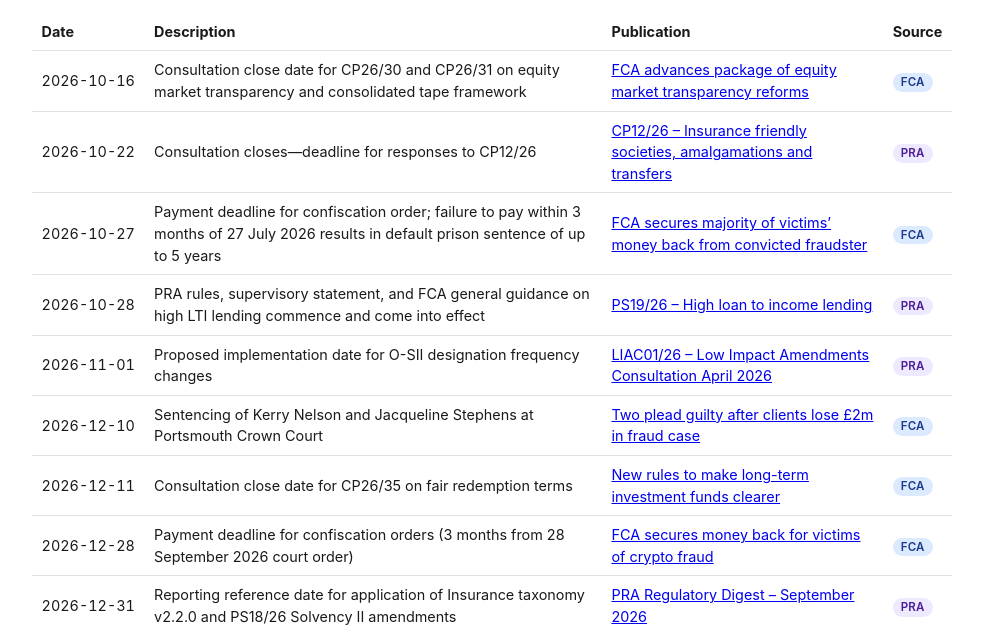
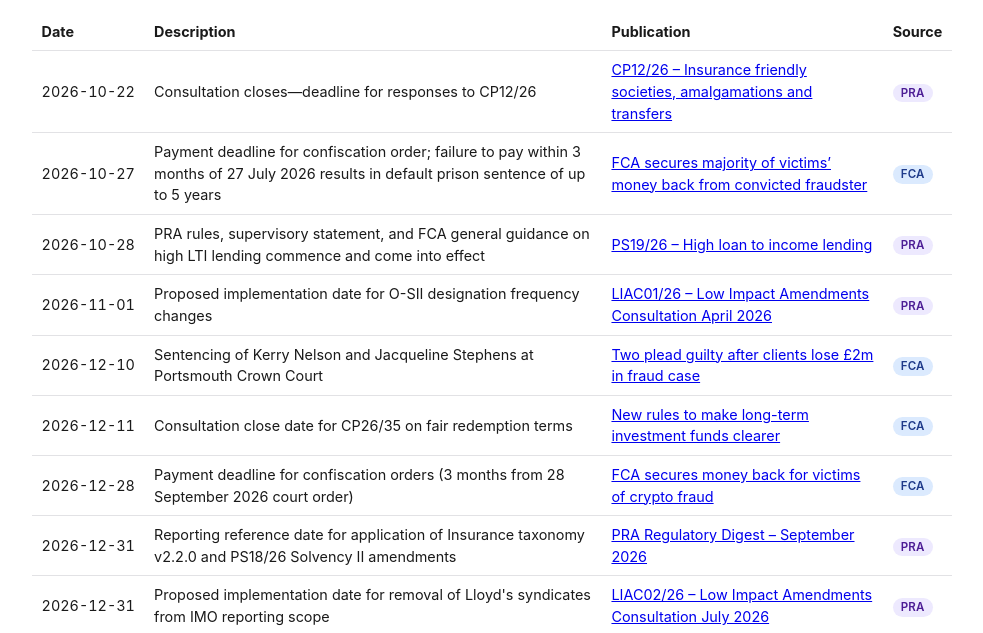
Before and after one commit to Ehsan516/fca-pulse, a plain HTML site: page docs/deadlines.html in a window 1280 px wide. Shown: the part 162-795 px from the top of the page, without its empty margins (148-1131 px from the left). Drawn offline with Linux system fonts and the light colour scheme.

Commit message:
chore: daily ingestion run 2026-10-17

```diff
--- a/docs/deadlines.html
+++ b/docs/deadlines.html
@@ -26,13 +26,6 @@
     <tr><th>Date</th><th>Description</th><th>Publication</th><th>Source</th></tr>
   </thead>
   <tbody>
-
-    <tr>
-      <td class="deadline-date">2026-10-16</td>
-      <td>Consultation close date for CP26/30 and CP26/31 on equity market transparency and consolidated tape framework</td>
-      <td><a href="https://www.fca.org.uk/news/press-releases/fca-advances-package-equity-market-transparency-reforms" target="_blank" rel="noopener">FCA advances package of equity market transparency reforms</a></td>
-      <td><span class="badge badge--source badge--fca">FCA</span></td>
-    </tr>
 
     <tr>
       <td class="deadline-date">2026-10-22</td>
@@ -258,7 +251,7 @@
 </main>
 <footer class="site-footer">
   <p>
-    Last updated: 2026-10-16 10:23 UTC &middot;
+    Last updated: 2026-10-17 09:56 UTC &middot;
     Summaries are AI-generated and are not regulatory advice &mdash; always refer to the linked source. &middot;
     <a href="https://github.com/Ehsan516/fca-pulse">Source</a>
   </p>
```
Also changed, not shown: docs/index.html (+1 -1 lines).
